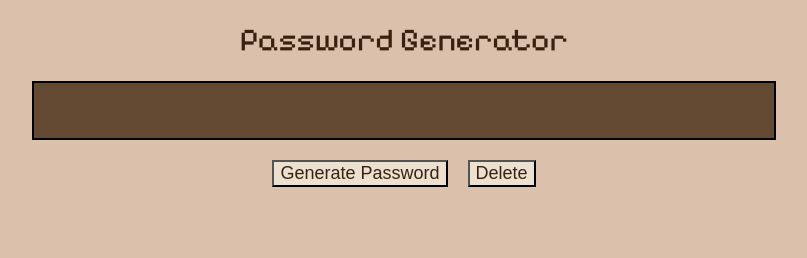
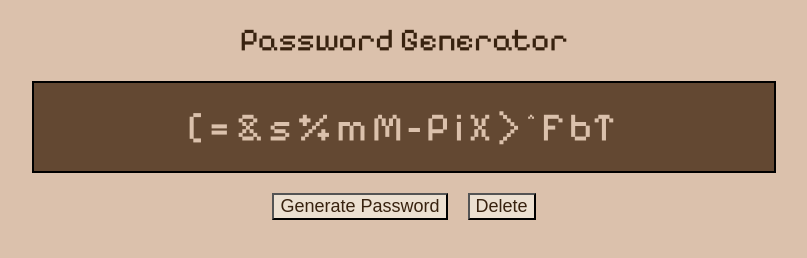
Before and after one commit to grmmjaw/Password-Generator-, a plain HTML site: page index.html in a window 1280 px wide. Both pictures are taken after a click on the button "Generate Password". Shown: the whole page, without its empty margins (236-1043 px from the left). Drawn offline with Linux system fonts and the light colour scheme.

Commit message:
make display show generated password, add styles to display

```diff
--- a/app.js
+++ b/app.js
@@ -9,16 +9,17 @@ let randomCharacters
    characters.charAt(input)
     randomCharacters = characters.charAt(input)
 text += randomCharacters}
-
+    display.value = text
 };
 
 
 
+
 function deletePassword(){
-    console.log("password deleted")
+    display.value = ""
 };
 const generateBtn = document.getElementById("generateBtn");
 const deleteBtn = document.getElementById("deleteBtn");
-const display = document.getElementById("display")
+const display = document.getElementById("display");
 generateBtn.addEventListener("click",generatePassword);
-deleteBtn.addEventListener("click",deletePassword)
+deleteBtn.addEventListener("click",deletePassword);
--- a/index.html
+++ b/index.html
@@ -14,7 +14,7 @@
 
     <div id="btns">
         <button id = "generateBtn" >Generate Password</button>
-        <button id = "delete">Delete</button>
+        <button id = "deleteBtn">Delete</button>
     </div>
 </body>
 <script src="app.js"></script>
--- a/style.css
+++ b/style.css
@@ -22,6 +22,11 @@ justify-content: center;
     border: 2px solid black;
     margin: 0 auto 10px auto;
     background-color: #634832;
+   text-align: center;
+    color: #dbc1ac;
+     font-family: "Pixelify Sans", sans-serif;
+      font-size: 40px;
+      letter-spacing: 5px;
 }
 
 
```
